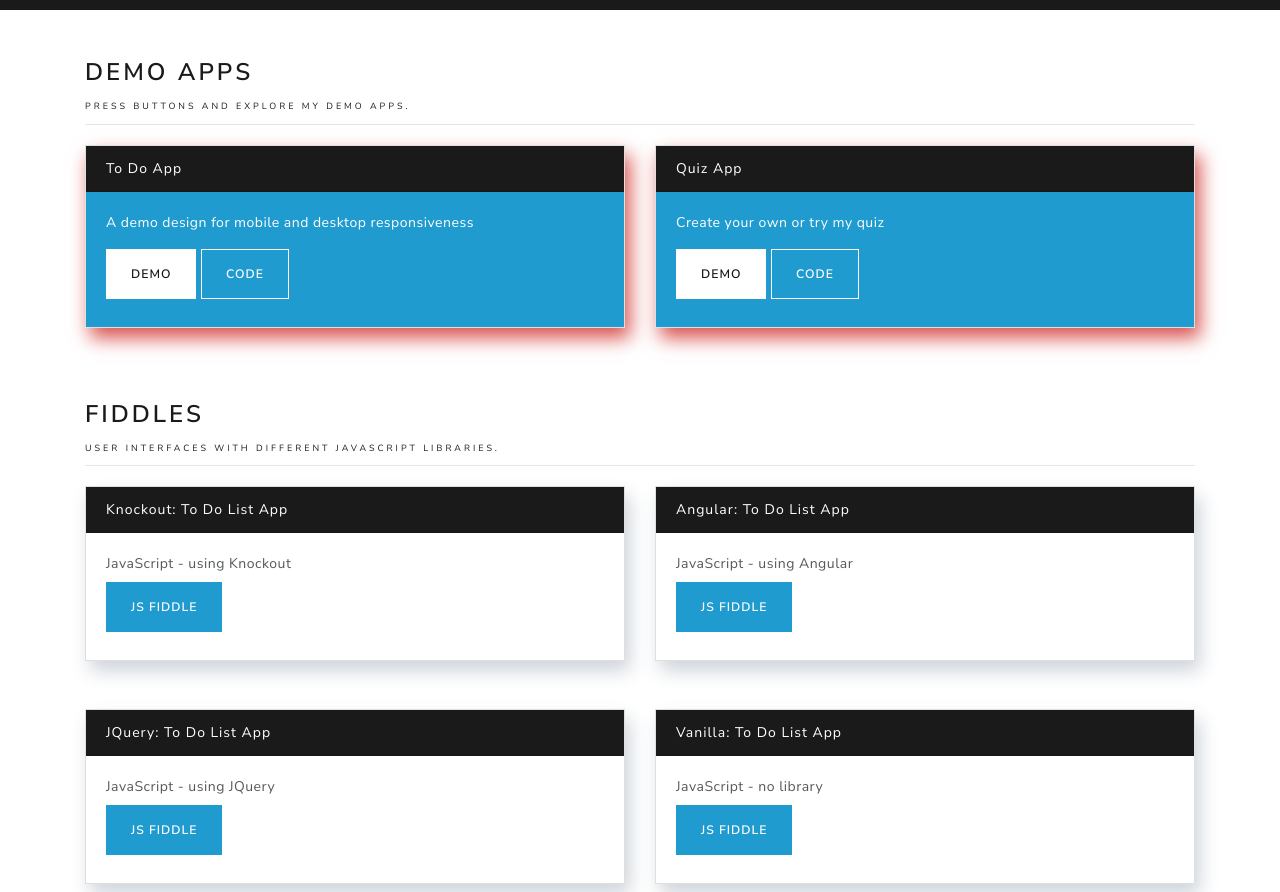
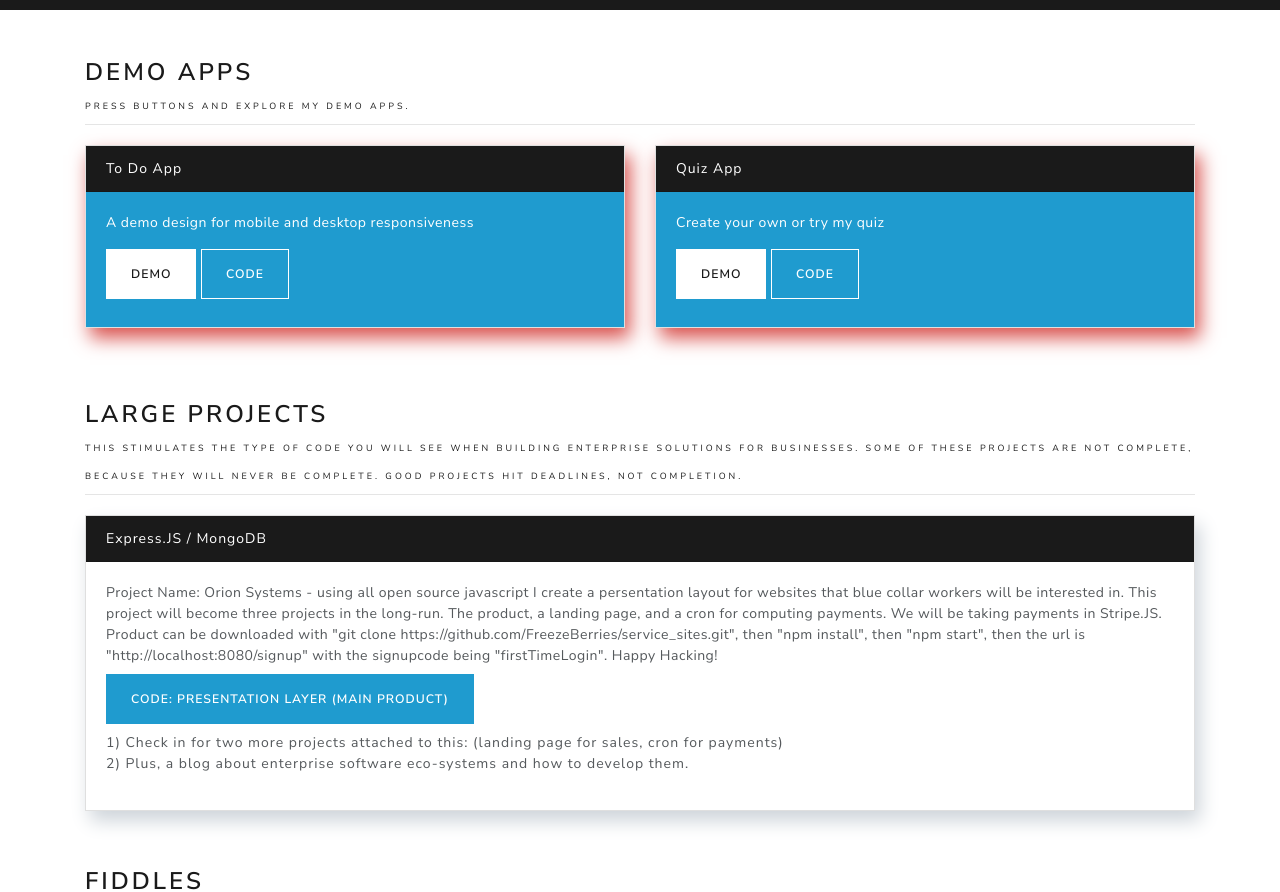
Before and after one commit to FreezeBerries/freezeberries.github.io, a website: page index.html in a window 1280 px wide. Shown: the part 79-971 px from the top of the page. Drawn offline with nearby package versions, Linux system fonts and the light colour scheme.

Commit message:
Larger Projects and favicon added

```diff
--- a/index.html
+++ b/index.html
@@ -5,7 +5,8 @@
     <meta id="Viewport" name="viewport" content="initial-scale=1, maximum-scale=1, minimum-scale=1, user-scalable=no">
     <link rel="stylesheet" type="text/css" href="https://maxcdn.bootstrapcdn.com/bootswatch/4.0.0/lux/bootstrap.min.css">
     <link rel="stylesheet" type="text/css" href="site/styles/app.css">
-
+    <link rel="icon" href="favicon.ico">
+    <title>Mike's Portfolio</title>
     <!--<link rel="stylesheet" type="text/css" href="/index/assets/bootstrap/dist/css/bootstrap.min.css">-->
     <!--<link rel="stylesheet" type="text/css" href="index/assets/bootswatch/lux/bootstrap.min.css">-->
 </head>
@@ -124,6 +125,44 @@
         <!--    </div>-->
         <!--</div>-->
 
+        <div class="row mb-1">
+            <div class="col-md-12 mb-0">
+                <h3 class="mb-0">
+                    Large Projects
+                    <br />
+                    <small style="font-size: xx-small">This stimulates the type of code you will see when building enterprise solutions for businesses. Some of these projects are not complete, because they will never be complete. Good projects hit deadlines, not completion.</small>
+                </h3>
+                <hr class="mt-2" />
+            </div>
+        </div>
+
+        <div class="row mb-2">
+            <div class="col-md-12">
+                <div class="card mb-5">
+
+                    <div class="card-header bg-primary text-white">
+
+                        <!--<h4 class="card-title">Quiz App</h4>-->
+                        Express.JS / MongoDB
+                    </div>
+                    <div class="card-body">
+                        <div class="card-text mb-2">
+                           <strong>Project Name: Orion Systems</strong>
+                           - using all open source javascript I create a persentation layout for websites that blue collar workers will be interested in. This project will become three projects in the long-run. The product, a landing page, and a cron for computing payments. We will be taking payments in Stripe.JS. Product can be downloaded with
+                           "git clone https://github.com/FreezeBerries/service_sites.git", then "npm install", then "npm start", then the url is "http://localhost:8080/signup" with the signupcode being "firstTimeLogin". Happy Hacking!
+                         </div>
+                        <!--<div class="card-text mb-2"><span class="first-cat">Main Library:</span> Knockout</div>-->
+                        <a href="https://github.com/FreezeBerries/service_sites" class="btn btn-info mb-2">Code: Presentation Layer (Main Product)</a>
+                        <br>
+                        <p>
+                          1) Check in for two more projects attached to this: (landing page for sales, cron for payments)
+                          <br>
+                          2) Plus, a blog about enterprise software eco-systems and how to develop them.
+                        </p>
+                    </div>
+                </div>
+            </div>
+        </div>
 
         <div class="row mb-1">
             <div class="col-md-12 mb-0">
```
Also changed, not shown: favicon.ico (added).
